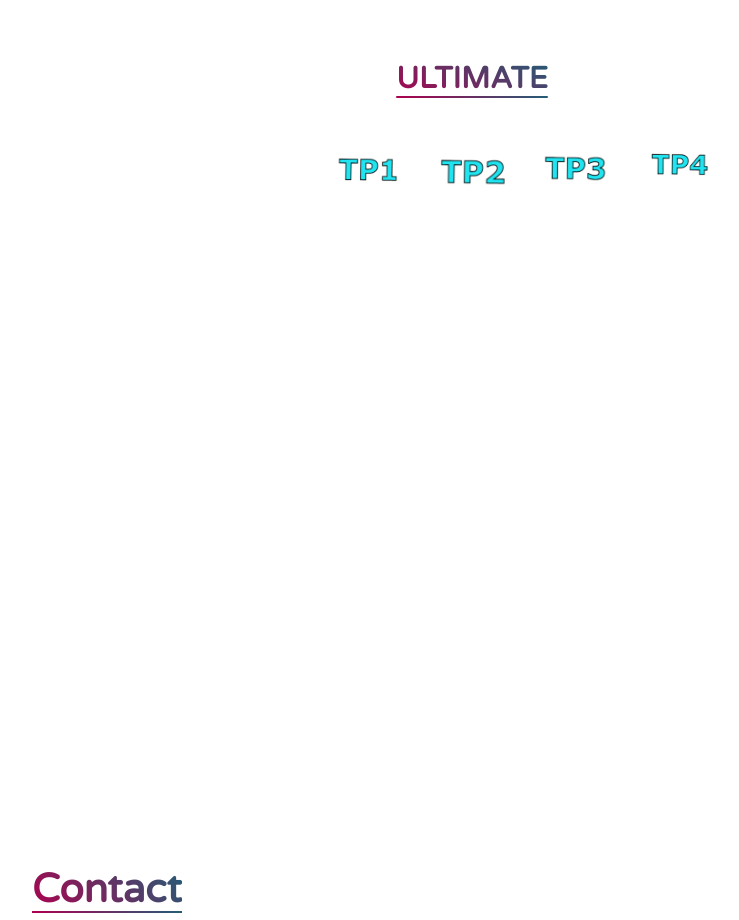
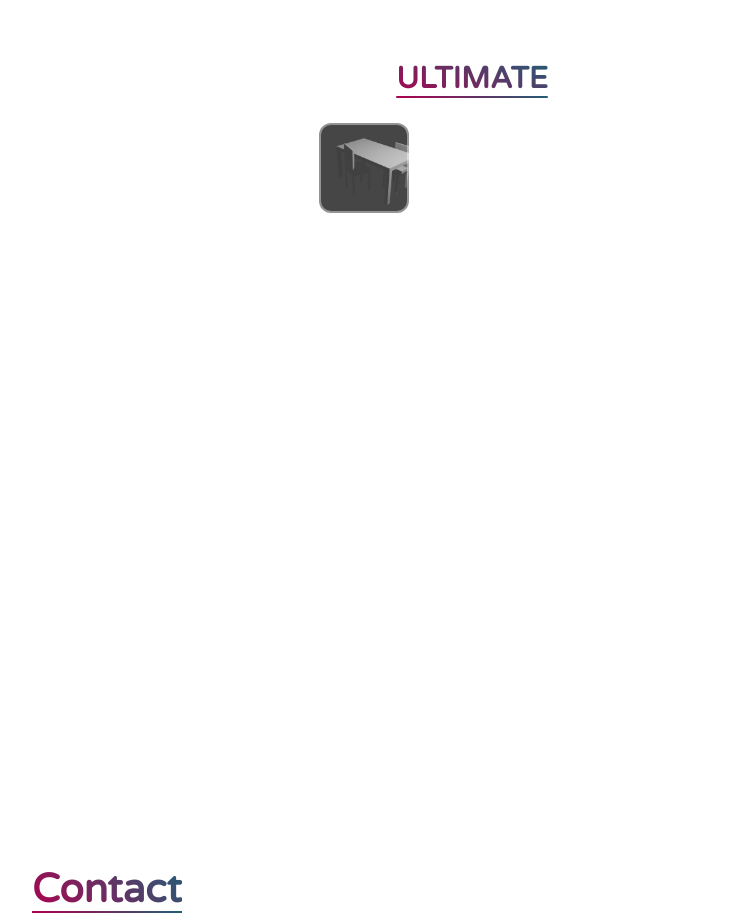
Before and after one commit to kaouther197/mywebsite, a React (Create React App) app: page / in a window 1280 px wide. Shown: the part 1680-2600 px from the top of the page, without its empty margins (111-850 px from the left). Built offline with nearby package versions, Linux system fonts and the light colour scheme; a web font is replaced by a local one.

Commit message:
ready to deploy

```diff
--- a/src/Components/Collection.css
+++ b/src/Components/Collection.css
@@ -184,12 +184,12 @@
 }
 
 .collections-container .cl-row.row1 .nft1 {
-  background: url(../props/tp1.png);
+  background: url(../props/table.png);
   background-position: center;
   background-size: cover;
   position: static;
 }
-.collections-container .cl-row.row1 .nft2 {
+/*.collections-container .cl-row.row1 .nft2 {
   background: url(../props/tp2.png);
   background-position: center;
   background-size: cover;
@@ -206,7 +206,7 @@
   background-position: center;
   background-size: cover;
   position: static;
-}
+}*/
 
 @media (max-width: 700px) {
   .collection {
```
Also changed, not shown: src/props/table.png (added).
